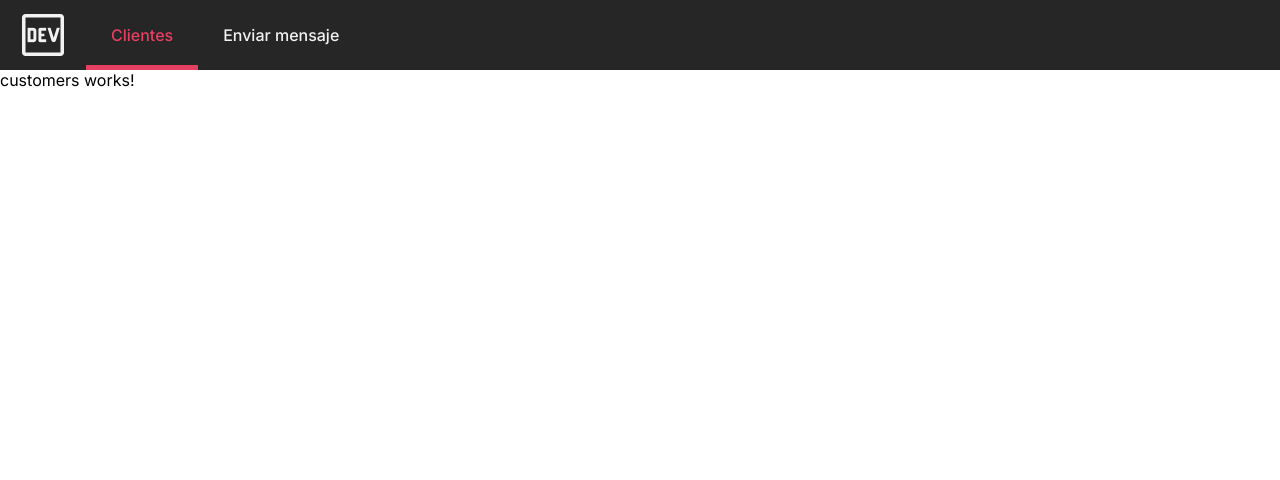
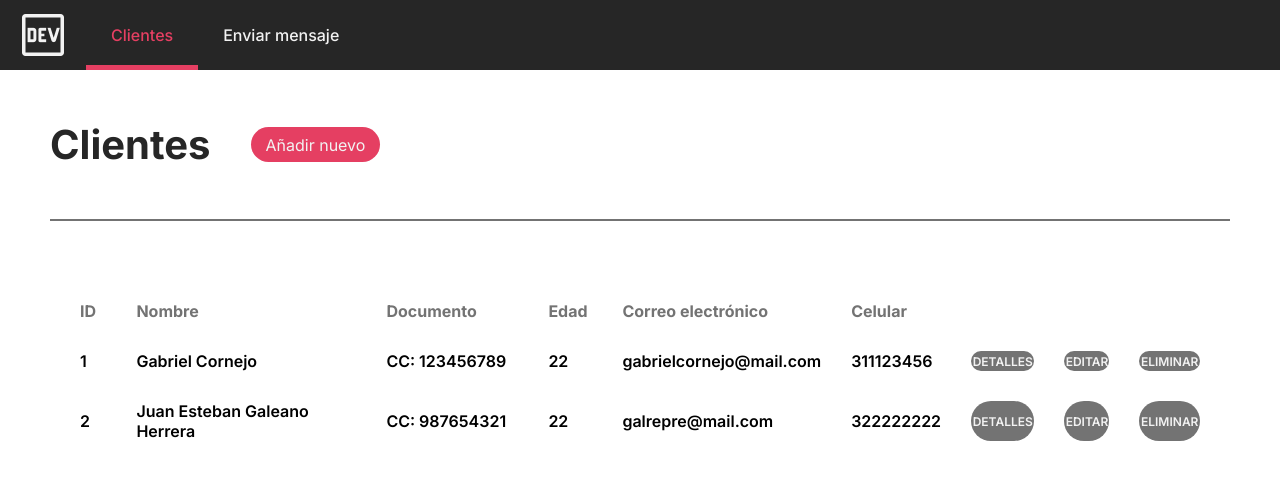
Before and after one commit to Shaamelo/frontend-fitcrm, an Angular app: page /customers in a window 1280 px wide. Shown: the top 480 px of the page. Built offline with nearby package versions, Linux system fonts and the light colour scheme.

Commit message:
UI Mostrar clientes

```diff
--- a/src/app/app.component.sass
+++ b/src/app/app.component.sass
@@ -3,7 +3,16 @@ $nav-height: 70px
     display: flex
     flex-direction: row
     height: $nav-height
+    width: 100vw
     background: var(--gray)
+    .icon-wrapper
+        display: flex
+        justify-content: center
+        align-items: center
+        padding: 0 15px
+        .icon
+            font-size: 3.5rem
+            color: var(--white)
     .nav-link
         display: flex
         justify-content: center
@@ -19,11 +28,8 @@ $nav-height: 70px
             border-bottom: 5px solid var(--primary)
             p
                 margin-top: 5px
-.icon-wrapper
-    display: flex
-    justify-content: center
-    align-items: center
-    padding: 0 15px
-    .icon
-        font-size: 3.5rem
-        color: var(--white)
+
+.content
+    height: calc(100vh - $nav-height)
+    overflow-y: hidden
+    box-sizing: border-box
--- a/src/app/components/customers/customers.component.html
+++ b/src/app/components/customers/customers.component.html
@@ -1 +1,29 @@
-<p>customers works!</p>
+<div class="customers-container">
+    <div class="title">
+        <h1>Clientes</h1>
+        <a routerLink="" class="add-button">Añadir nuevo</a>
+    </div>
+    <hr>
+    <table class="data">
+        <tr>
+            <th style="width: 3%;">ID</th>
+            <th style="width: 25%;">Nombre</th>
+            <th style="width: 15%;">Documento</th>
+            <th style="width: 5%;">Edad</th>
+            <th style="width: 20%;">Correo electrónico</th>
+            <th style="width: 10%;">Celular</th>
+        </tr>
+        <tr *ngFor="let customer of customers">
+
+            <td>{{customer.id}}</td>
+            <td>{{customer.name}}</td>
+            <td>{{customer.documentType}}: {{customer.document}}</td>
+            <td>{{customer.age}}</td>
+            <td>{{customer.email}}</td>
+            <td>{{customer.cellphone}}</td>
+            <td class="table-button">DETALLES</td>
+            <td class="table-button">EDITAR</td>
+            <td class="table-button">ELIMINAR</td>
+        </tr>
+    </table>
+</div>
--- a/src/app/components/customers/customers.component.sass
+++ b/src/app/components/customers/customers.component.sass
@@ -0,0 +1,35 @@
+.customers-container
+    display: flex
+    flex-direction: column
+    padding: 50px
+    .title
+        display: flex
+        flex-direction: row
+        align-items: center
+        .add-button
+            color: var(--white)
+            text-decoration: none
+            background: var(--primary)
+            padding: 7.5px 15px
+            border-radius: 20px
+            margin-left: 40px
+            transition: 0.5s
+            &:hover
+                transform: scale(1.1)
+    hr
+        margin: 50px 0
+        border: none
+        height: 2px
+        background: var(--light-gray)
+    table
+        width: 100%
+        .table-button
+            text-align: center
+            vertical-align: middle
+            background: var(--light-gray)
+            border-radius: 20px
+            color: var(--white)
+            font-size: 0.75rem
+            cursor: pointer
+            &:hover
+                background: var(--primary)
--- a/src/app/components/customers/customers.component.ts
+++ b/src/app/components/customers/customers.component.ts
@@ -1,10 +1,17 @@
-import { Component } from '@angular/core';
+import { Component, OnInit } from '@angular/core';
+import { CustomerService } from 'src/app/services/customer.service';
+import { Customer } from 'src/app/types/Customer';
 
 @Component({
   selector: 'app-customers',
   templateUrl: './customers.component.html',
   styleUrls: ['./customers.component.sass']
 })
-export class CustomersComponent {
+export class CustomersComponent implements OnInit {
+  constructor(private customersService: CustomerService) {}
+  customers: Customer[] = [];
 
+  ngOnInit(): void {
+    this.customers = this.customersService.getCustomers();
+  }
 }
--- /dev/null
+++ b/src/app/services/customer.service.ts
@@ -0,0 +1,33 @@
+import { Injectable } from '@angular/core';
+import { Customer } from '../types/Customer';
+
+@Injectable({
+  providedIn: 'root'
+})
+export class CustomerService {
+
+  constructor() { }
+
+  getCustomers() {
+    return[
+      {
+        id: 1,
+        name: "Gabriel Cornejo",
+        documentType: "CC",
+        document: "123456789",
+        age: 22,
+        email: "gabrielcornejo@mail.com",
+        cellphone: "311123456"
+      },
+      {
+        id: 2,
+        name: "Juan Esteban Galeano Herrera",
+        documentType: "CC",
+        document: "987654321",
+        age: 22,
+        email: "galrepre@mail.com",
+        cellphone: "322222222"
+      }
+    ]
+  }
+}
--- /dev/null
+++ b/src/app/types/Customer.ts
@@ -0,0 +1,19 @@
+export class Customer {
+    id: number;
+    name: string;
+    documentType: string;
+    document: string;
+    age: number;
+    email: string;
+    cellphone: string;
+
+    constructor(id: number, name: string, documentType: string, document: string, age: number, email: string, cellphone: string) {
+        this.id = id;
+        this.name = name;
+        this.documentType = documentType;
+        this.document = document;
+        this.age = age;
+        this.email = email;
+        this.cellphone = cellphone;
+    }
+}
--- a/src/styles.sass
+++ b/src/styles.sass
@@ -13,3 +13,13 @@ html
 body
     height: 100vh
     box-sizing: border-box
+h1
+    font-size: 2.5rem
+    color: var(--gray)
+table
+    border-spacing: 30px
+th
+    color: var(--light-gray)
+    text-align: left
+td
+    font-weight: 600
```
Also changed, not shown: 1 other file (tests, documents, lock files or other folders).
